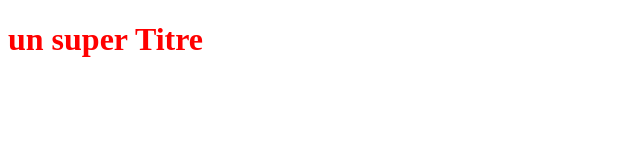
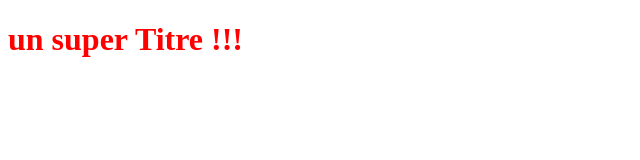
Before and after one commit to guiguicazo/MonPremierProjetTest, a plain HTML site: page index.html in a window 1280 px wide. Shown: the full height of the page, 0-640 px from the left. Drawn offline with Linux system fonts and the light colour scheme.

Commit message:
Modification du titre H1

```diff
--- a/index.html
+++ b/index.html
@@ -5,6 +5,6 @@
         <link rel="stylesheet" type="text/css" href="styles.css">
     </head>
     <body>
-        <h1> un  super Titre</h1>
+        <h1> un  super Titre !!!</h1>
     </body>
 </html>
```
